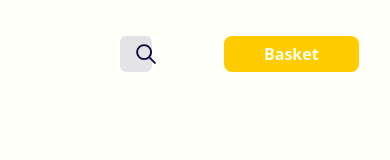
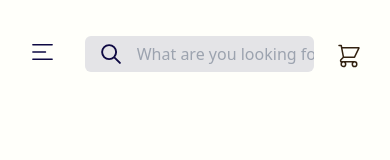
Before and after one commit to makarmee/BookStore, a Next.js app: page / in a window 390 px wide. Shown: the top 160 px of the page. Built offline with nearby package versions, Linux system fonts and the light colour scheme.

Commit message:
mobile mode

```diff
--- a/components/layout/Menu.tsx
+++ b/components/layout/Menu.tsx
@@ -1,11 +1,12 @@
 import Link from "next/link";
 import React from "react";
 import Button from "../shared/Button";
+import { Basket } from "@/icons";
 
 export default function Menu() {
   return (
     <nav className="flex justify-between w-full h-9 gap-6 items-center">
-      <div className="me-16 h-5">
+      <div className="max-sm:me-2 sm:me-2 md:me-16 min-h-5 min-w-5">
         <img src="nav/menu.svg" className="w-full h-full" />
       </div>
       <div className="bg-zinc-200 rounded-md w-72 flex flex-row py-2 h-9 me-auto">
@@ -15,16 +16,20 @@ export default function Menu() {
           className="bg-transparent w-full"
         />
       </div>
-      <Link href="" className="h-5">
+      <Link href="" className="h-5 min-w-5 max-sm:hidden">
         <img src="nav/account.svg" className="w-full h-full" />
       </Link>
-      <Link href="" className="h-5">
+      <Link href="" className="h-5 min-w-5 max-sm:hidden">
         <img src="nav/favorite.svg" className="w-full h-full" />
       </Link>
       <Button
-        children={<img src="nav/icon.svg" className="h-5" />}
+        children={<img src="nav/icon.svg" className="h-5 min-w-5" />}
         name="Basket"
+        className="max-sm:hidden"
       />
+      <Link href="" className="h-5 min-w-5 text-txt sm:hidden">
+        <Basket />
+      </Link>
     </nav>
   );
 }
```
